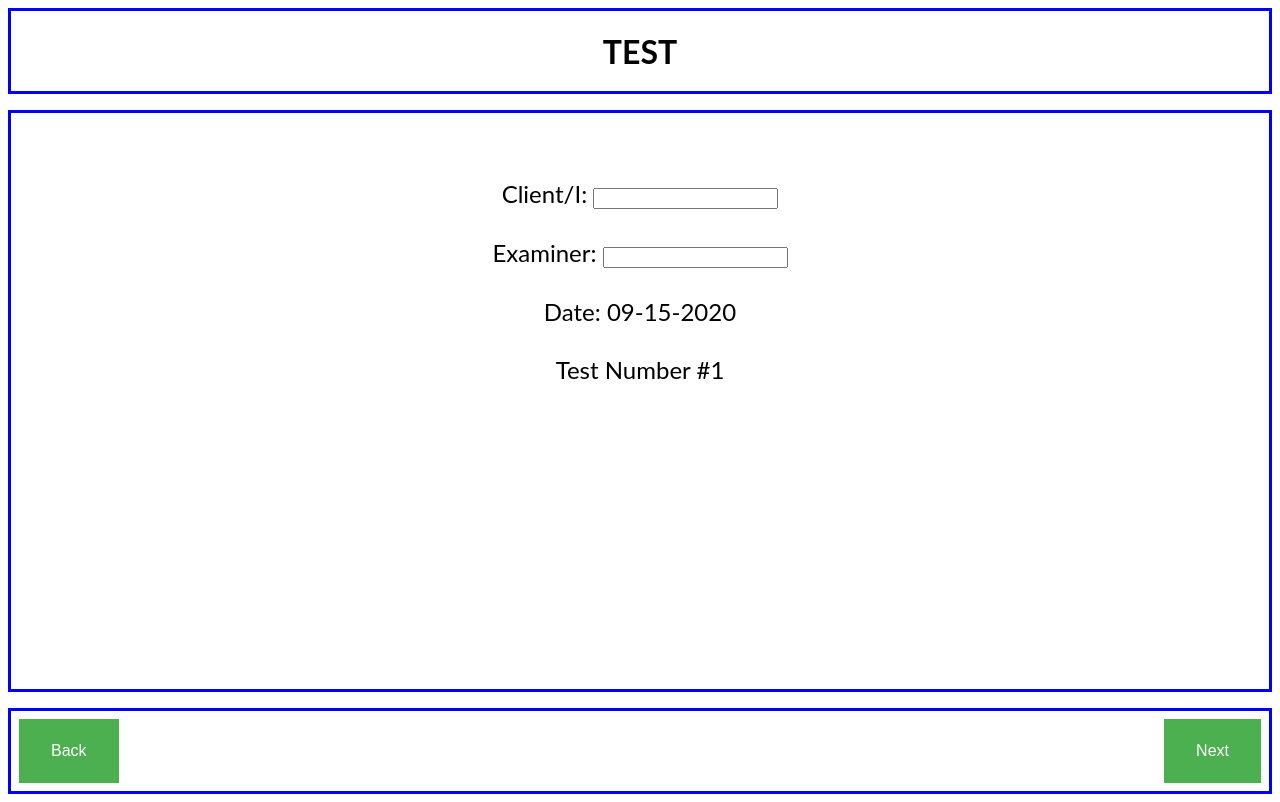
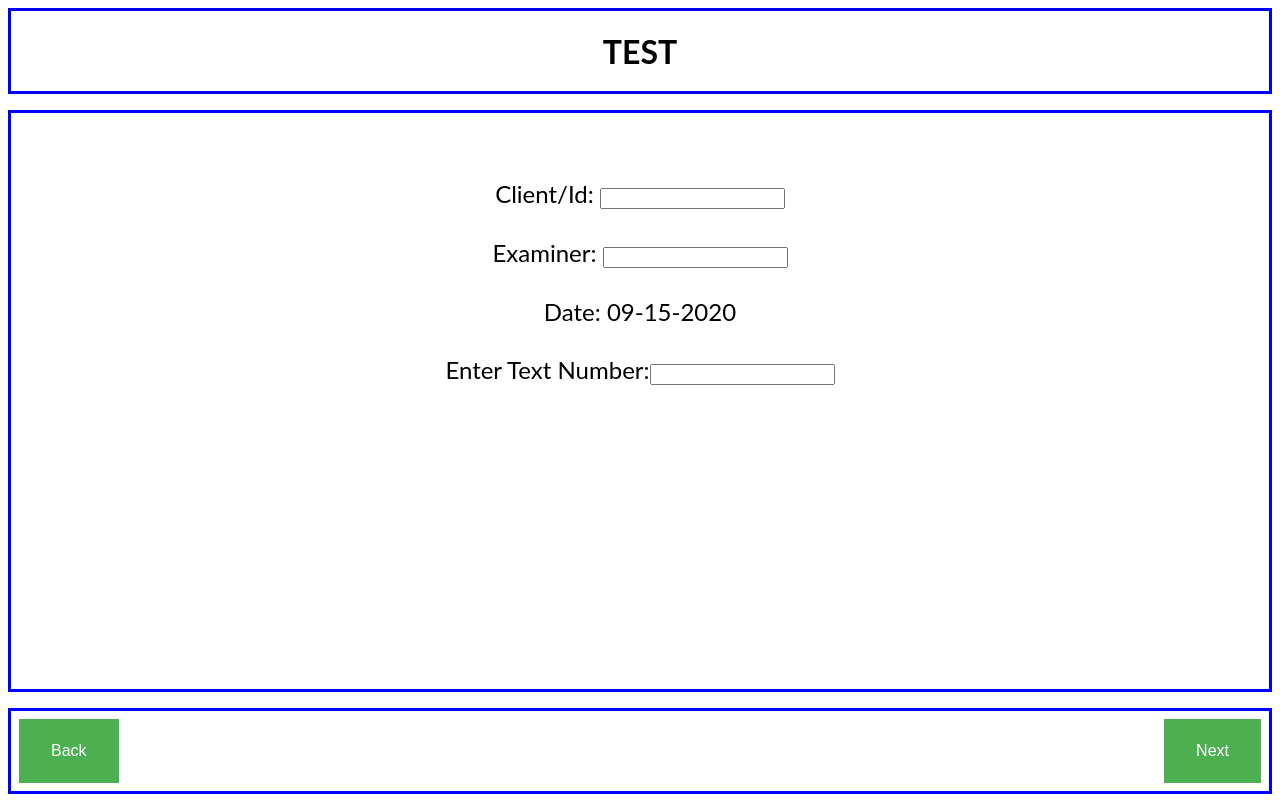
Before and after one commit to wizardto1/pbs-test2, an Angular app: page /info in a window 1280 px wide. Built offline with nearby package versions, Linux system fonts and the light colour scheme.

Commit message:
1 file modified

```diff
--- a/src/app/info/info.component.html
+++ b/src/app/info/info.component.html
@@ -1,12 +1,12 @@
 <div class="header"><h1>TEST</h1></div>
 <div class="body"><br><br>
-  <label for="uname">Client/I: </label>
+  <label for="uname">Client/Id: </label>
     <input type="text" id="uname" name="name"><br><br>
 
     <label for="examiner">Examiner: </label>
     <input type="text" id="uname" name="name"><br><br>
     Date: {{jstoday}}<br><br>
-    Test Number #{{testnumber}}
+    Enter Text Number:<input type="text" id="testnum" name="testnum">
 </div>
 <div class="bottom">
         <button [routerLink]="['/start']"  > Back</button>
--- a/src/app/page1/page1.component.html
+++ b/src/app/page1/page1.component.html
@@ -30,7 +30,7 @@ Place 1 foot directly in front of the other foot, touching heel to toe. Look str
 
   </div>
 <div class="bottom">
-        <button [routerLink]="['/info']" (click)="setScore1(flag)" style="visibility:hidden"> Back</button>
+        <button [routerLink]="['/results']" (click)="setScore1(flag)" style="backgroundcolor:red"> End Test</button>
       <button  (click)="setScore1(flag);gotoPage(flag)" [disabled]="!buttonDisabled"> Next</button>
 
  </div>
```
